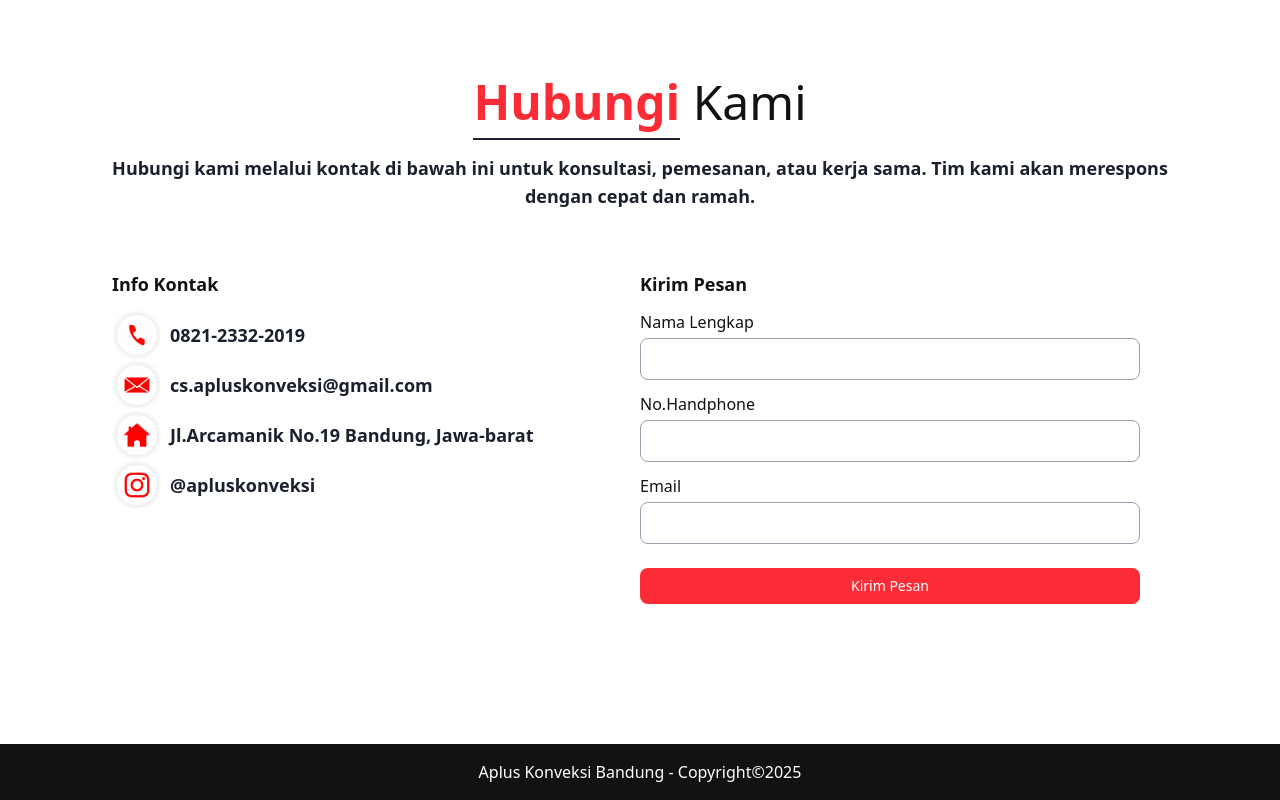
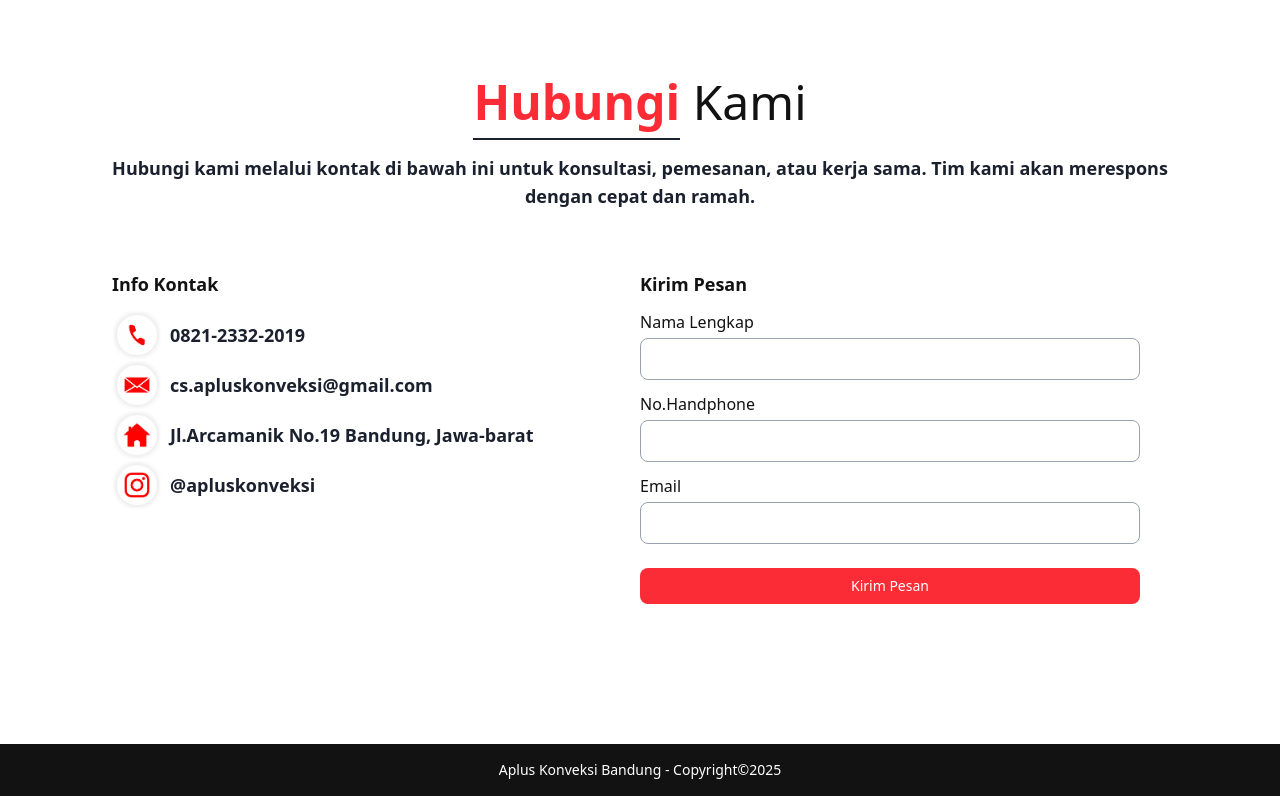
Before and after one commit to apluskonveksi/compro, a Next.js app: page / in a window 1280 px wide. Shown: the part 7296-8096 px from the top of the page. Built offline with nearby package versions, Linux system fonts and the light colour scheme.

Commit message:
change footer fontsize

```diff
--- a/components/shared/Footer.tsx
+++ b/components/shared/Footer.tsx
@@ -27,7 +27,7 @@ const Footer = () => {
 
   return (
     <>
-      <div className='w-full text-center text-md text-white p-4 bg-[#121212]'>
+      <div className='w-full text-center text-sm md:text-md text-white p-4 bg-[#121212]'>
         <h1>Aplus Konveksi Bandung - Copyright©2025</h1>
       </div>
       <div className='fixed bottom-14 right-4 z-50'>
```
